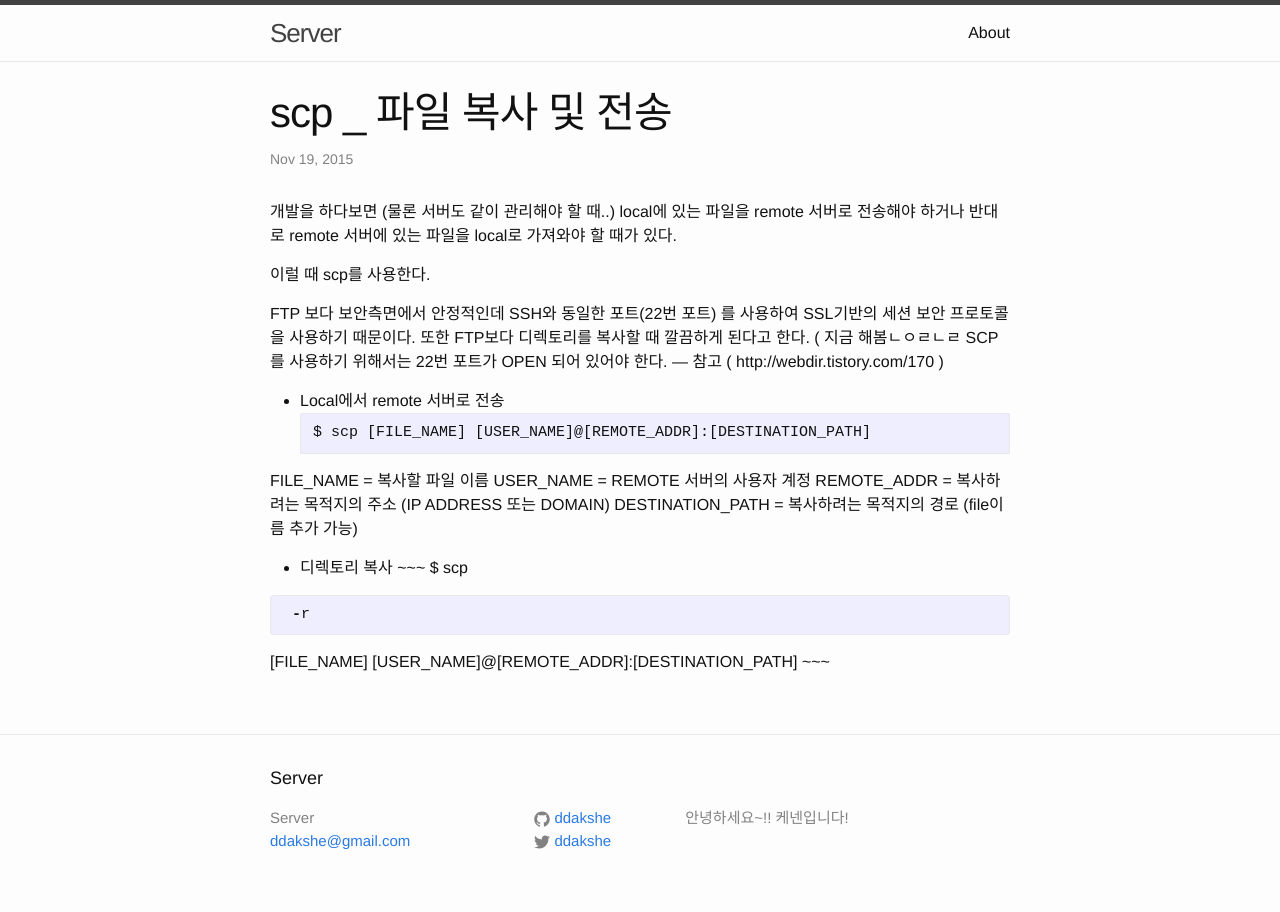
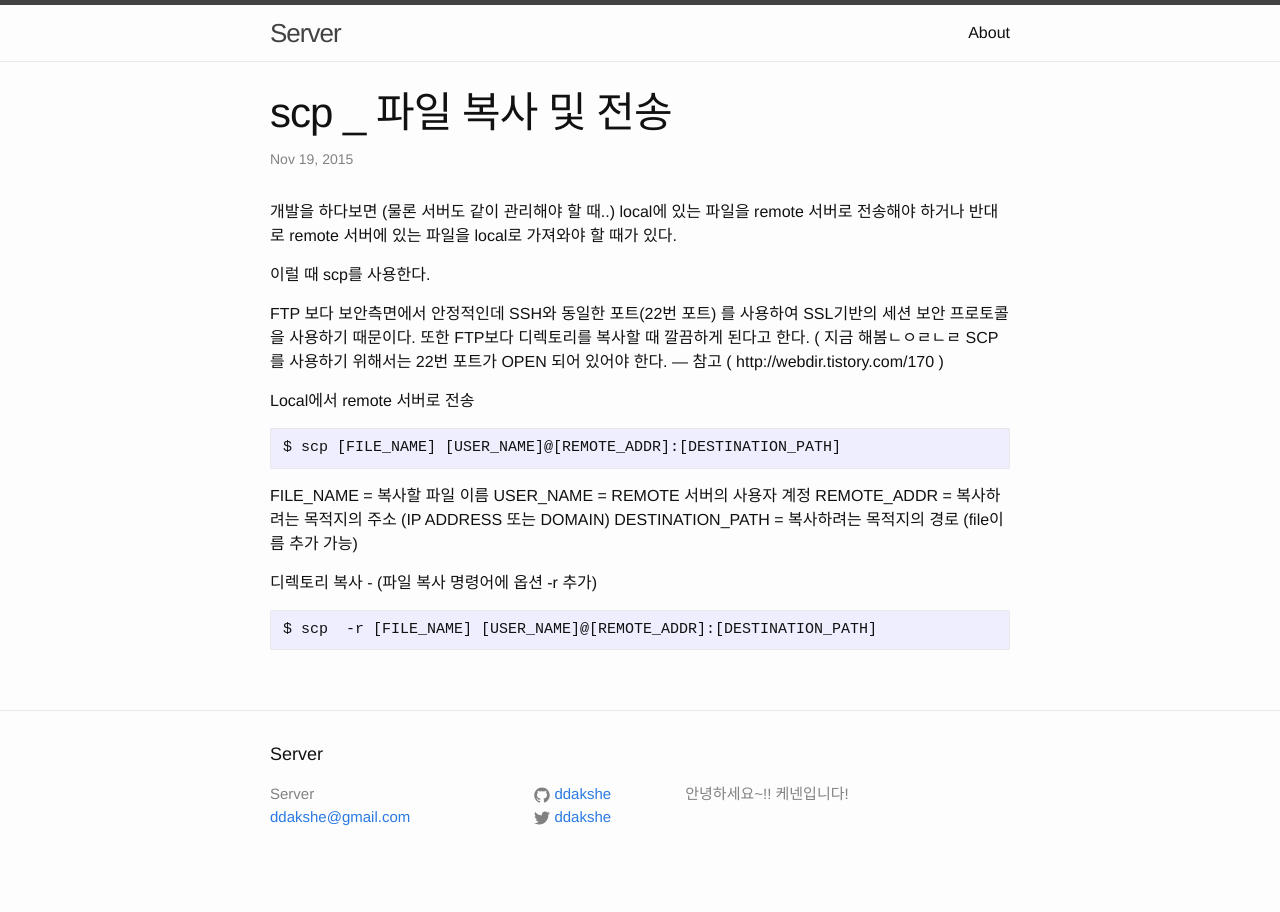
Before and after one commit to ddakshe/blog-server, a Jekyll site: the page built from _posts/2016-01-20-linux-scp.markdown, in a window 1280 px wide. Built offline with Jekyll 4.4.1, drawn with Linux system fonts in a browser that asks for light colours.

Commit message:
scp 변경

```diff
--- a/_posts/2016-01-20-linux-scp.markdown
+++ b/_posts/2016-01-20-linux-scp.markdown
@@ -14,7 +14,7 @@ FTP 보다 보안측면에서 안정적인데 SSH와 동일한 포트(22번 포
 또한 FTP보다 디렉토리를 복사할 때 깔끔하게 된다고 한다. ( 지금 해봄ㄴㅇㄹㄴㄹ
 SCP를 사용하기 위해서는 22번 포트가 OPEN 되어 있어야 한다. --- 참고 ( http://webdir.tistory.com/170 )
 
-* Local에서 remote 서버로 전송
+Local에서 remote 서버로 전송
 ~~~
 $ scp [FILE_NAME] [USER_NAME]@[REMOTE_ADDR]:[DESTINATION_PATH]
 ~~~
@@ -24,7 +24,7 @@ USER_NAME = REMOTE 서버의 사용자 계정
 REMOTE_ADDR = 복사하려는 목적지의 주소 (IP ADDRESS 또는 DOMAIN)
 DESTINATION_PATH = 복사하려는 목적지의 경로 (file이름 추가 가능)
 
-* 디렉토리 복사
+디렉토리 복사 - (파일 복사 명령어에 옵션 -r 추가)
 ~~~
-$ scp {% highlight ruby %} -r {% endhighlight %}[FILE_NAME] [USER_NAME]@[REMOTE_ADDR]:[DESTINATION_PATH]
+$ scp  -r [FILE_NAME] [USER_NAME]@[REMOTE_ADDR]:[DESTINATION_PATH]
 ~~~
```
